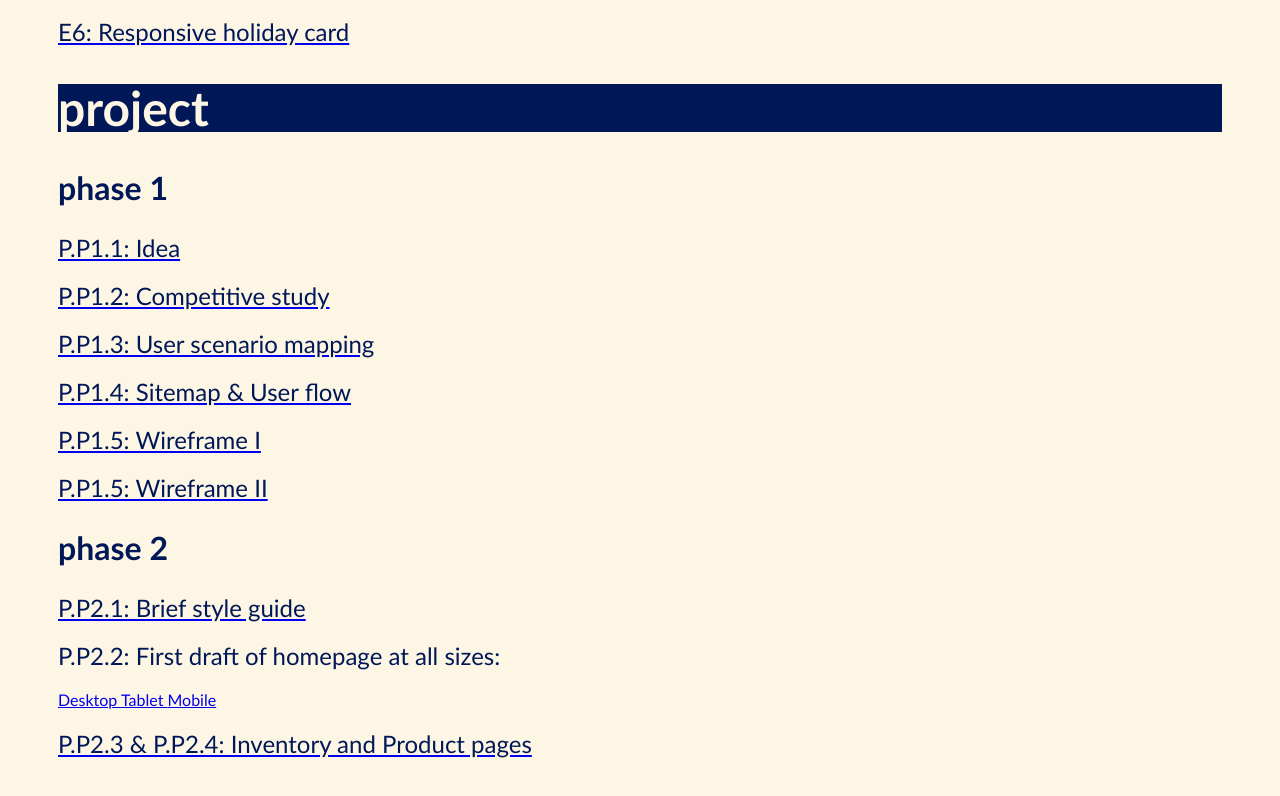
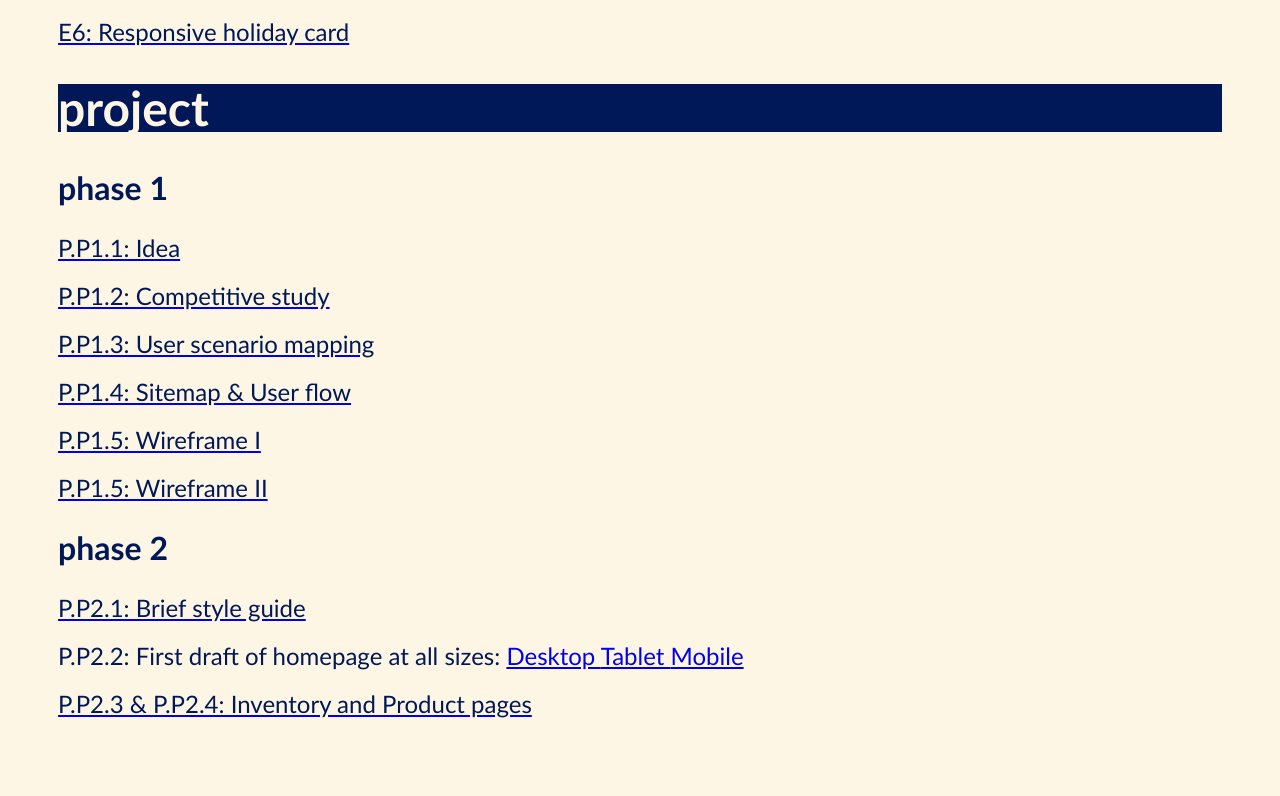
Before and after one commit to rvianka/avt415_f22, a plain HTML site: page index.html in a window 1280 px wide. Shown: the part 657-1453 px from the top of the page. Drawn offline with Linux system fonts and the light colour scheme.

Commit message:
Update index.html

```diff
--- a/index.html
+++ b/index.html
@@ -32,7 +32,7 @@
 		<a href="https://xd.adobe.com/view/cc643e63-f760-4c0c-b0e7-59df6c65d0bc-9937/" target="_blank"><p>P.P1.5: Wireframe II</p></a>
 		<h3>phase 2</h3>
 		<a href="https://xd.adobe.com/view/1bac4eb9-56a0-4788-ad9e-62980a0486fa-4eff/" target="_blank"><p>P.P2.1: Brief style guide</p></a>
-		<p>P.P2.2: First draft of homepage at all sizes:</p> <a href="https://xd.adobe.com/view/9ae070aa-9841-49fb-b354-94d13456caeb-cfb3/" target="_blank">Desktop </a><a href="https://xd.adobe.com/view/9502b99c-efaf-45bc-ad59-28ebd0972418-c051/" target="_blank">Tablet </a><a href="https://xd.adobe.com/view/c760865a-3180-433d-9268-c237e5b2c778-9233/" target="_blank">Mobile</a>
+		<p>P.P2.2: First draft of homepage at all sizes: <a href="https://xd.adobe.com/view/9ae070aa-9841-49fb-b354-94d13456caeb-cfb3/" target="_blank">Desktop </a><a href="https://xd.adobe.com/view/9502b99c-efaf-45bc-ad59-28ebd0972418-c051/" target="_blank">Tablet </a><a href="https://xd.adobe.com/view/c760865a-3180-433d-9268-c237e5b2c778-9233/" target="_blank">Mobile</a></p>
 		<a href="https://xd.adobe.com/view/f22cd1a2-8db6-4b62-8c7d-caf8965dc639-a77f/" target="_blank"><p>P.P2.3 & P.P2.4: Inventory and Product pages</p></a>
 	</div>
 </body>
```
